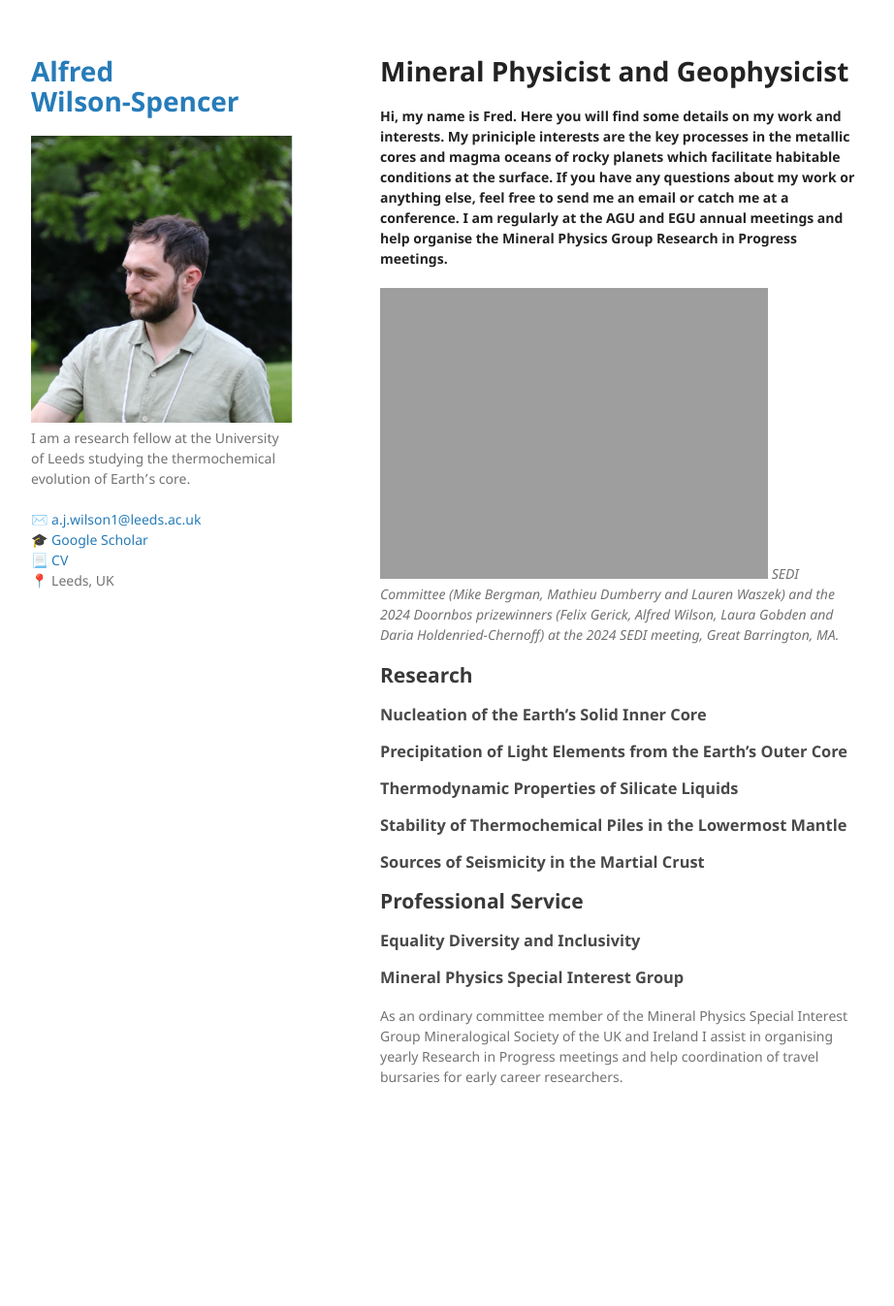
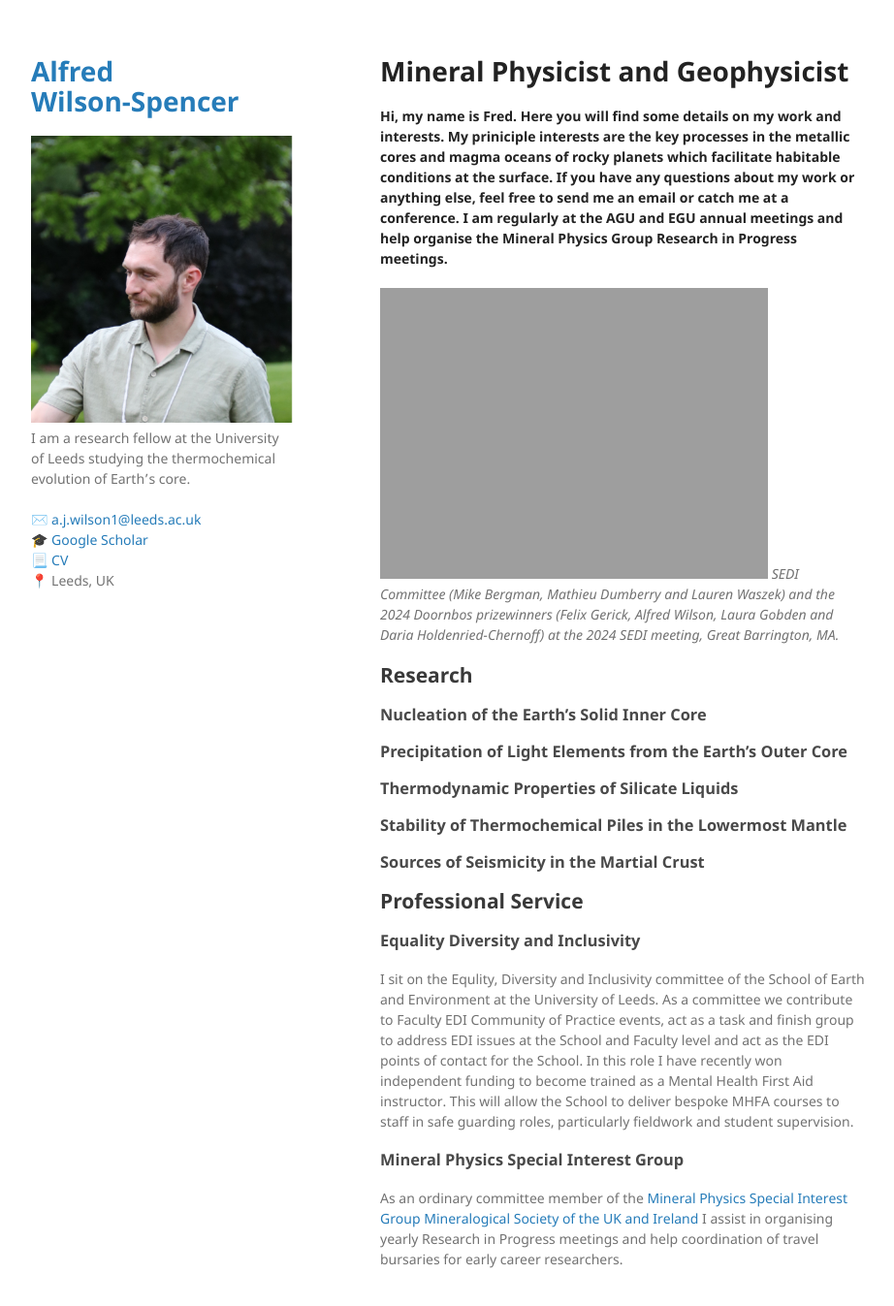
Before and after one commit to Fwilson93/Portfolio, a Jekyll site: the page built from index.md, in a window 1280 px wide and 1379 px high. Shown: the top 1347 px of the window at 97% size, without its empty margins (178-1100 px from the left). Built offline with Jekyll 4.4.1, drawn with Linux system fonts in a browser that asks for light colours; our own code applies the rules of GitHub Pages for plain Markdown files.

Commit message:
Update index.md

```diff
--- a/index.md
+++ b/index.md
@@ -18,6 +18,7 @@ _SEDI Committee (Mike Bergman, Mathieu Dumberry and Lauren Waszek) and the 2024
 
 ## Professional Service
 ### Equality Diversity and Inclusivity
+I sit on the Equlity, Diversity and Inclusivity committee of the School of Earth and Environment at the University of Leeds. As a committee we contribute to Faculty EDI Community of Practice events, act as a task and finish group to address EDI issues at the School and Faculty level and act as the EDI points of contact for the School. In this role I have recently won independent funding to become trained as a Mental Health First Aid instructor. This will allow the School to deliver bespoke MHFA courses to staff in safe guarding roles, particularly fieldwork and student supervision.
 
 ### Mineral Physics Special Interest Group
-As an ordinary committee member of the Mineral Physics Special Interest Group Mineralogical Society of the UK and Ireland I assist in organising yearly Research in Progress meetings and help coordination of travel bursaries for early career researchers.
+As an ordinary committee member of the <a href="https://www.minersoc.org/mpg.html"> Mineral Physics Special Interest Group Mineralogical Society of the UK and Ireland</a> I assist in organising yearly Research in Progress meetings and help coordination of travel bursaries for early career researchers.
```
